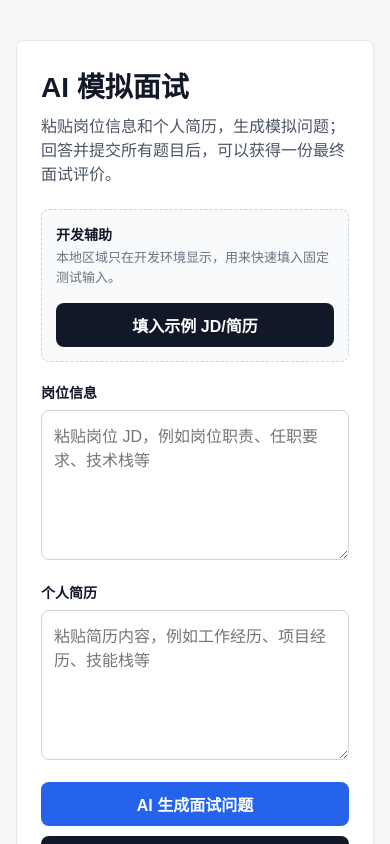
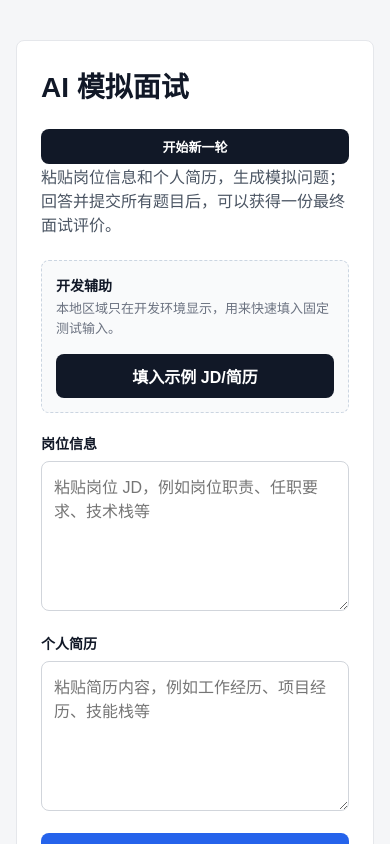
Before and after one commit to Clark-Zhou/AI-Interviewer, a Next.js app: page / in a window 390 px wide. Shown: the top 844 px of the page. Built offline with nearby package versions, Linux system fonts and the light colour scheme.

Commit message:
实现快捷清空内容、开启下一轮的功能

```diff
--- a/app/globals.css
+++ b/app/globals.css
@@ -55,6 +55,13 @@ h1 {
 h2 {
   margin: 0 0 16px;
   font-size: 20px;
+}
+
+.panel-heading {
+  align-items: flex-start;
+  display: flex;
+  gap: 16px;
+  justify-content: space-between;
 }
 
 .subtitle {
@@ -510,6 +517,10 @@ button:disabled {
     flex-direction: column;
   }
 
+  .panel-heading {
+    flex-direction: column;
+  }
+
   .button-row button {
     width: 100%;
   }
--- a/components/InterviewSimulator.js
+++ b/components/InterviewSimulator.js
@@ -15,7 +15,7 @@
  */
 'use client';
 
-import { useEffect, useState } from 'react';
+import { useEffect, useRef, useState } from 'react';
 import { evaluateInterview, generateInterviewQuestions } from '../lib/client/interviewApi';
 import {
   createInterviewSessionId,
@@ -124,6 +124,7 @@ function formatGenerationSource(generationSource) {
 
 // 前端主组件：负责收集输入、生成问题、提交回答，并展示最终评价。
 export default function InterviewSimulator() {
+  const actionVersionRef = useRef(0);
   const [jobInfo, setJobInfo] = useState('');
   const [resume, setResume] = useState('');
   const [questions, setQuestions] = useState([]);
@@ -200,6 +201,46 @@ export default function InterviewSimulator() {
   const selectedHistorySourceLabel = formatGenerationSource(
     selectedHistorySession?.generationSource
   );
+
+  const hasCurrentInterviewContent =
+    Boolean(jobInfo.trim()) ||
+    Boolean(resume.trim()) ||
+    questions.length > 0 ||
+    Object.values(answers).some((answerText) => Boolean(answerText)) ||
+    Object.values(submittedAnswers).some((answerText) => Boolean(answerText)) ||
+    Object.values(answerErrors).some((errorText) => Boolean(errorText)) ||
+    Boolean(evaluation) ||
+    Boolean(error) ||
+    Boolean(evaluationError) ||
+    Boolean(historySaveMessage) ||
+    isLoading ||
+    isEvaluating;
+
+  // 清空当前面试状态，但保留 localStorage 历史记录和当前历史列表展示。
+  const handleResetInterview = () => {
+    if (
+      hasCurrentInterviewContent &&
+      !window.confirm('确定开始新一轮吗？当前页面中的输入、回答和评价会被清空，历史记录不会删除。')
+    ) {
+      return;
+    }
+
+    actionVersionRef.current += 1;
+    setJobInfo('');
+    setResume('');
+    setQuestions([]);
+    setAnswers({});
+    setSubmittedAnswers({});
+    setAnswerErrors({});
+    setEvaluation(null);
+    setIsLoading(false);
+    setIsEvaluating(false);
+    setError('');
+    setEvaluationError('');
+    setHistorySaveStatus('');
+    setHistorySaveMessage('');
+    setQuestionGenerationSource('');
+  };
 
   // 按问题下标保存用户回答，提交整场评价时会使用这些回答。
   const handleAnswerChange = (questionIndex, answerText) => {
@@ -319,6 +360,9 @@ export default function InterviewSimulator() {
 
   // 点击按钮时先做前端校验，再调用 client API 获取问题数组。
   const handleGenerateQuestions = async () => {
+    const actionVersion = actionVersionRef.current + 1;
+    actionVersionRef.current = actionVersion;
+
     if (!jobInfo.trim() || !resume.trim()) {
       setError('请先填写岗位信息和个人简历。');
       setQuestions([]);
@@ -347,12 +391,23 @@ export default function InterviewSimulator() {
 
     try {
       const generatedQuestions = await generateInterviewQuestions({ jobInfo, resume });
+
+      if (actionVersion !== actionVersionRef.current) {
+        return;
+      }
+
       setQuestions(generatedQuestions);
       setQuestionGenerationSource('ai');
     } catch (error) {
+      if (actionVersion !== actionVersionRef.current) {
+        return;
+      }
+
       setError(error.message);
     } finally {
-      setIsLoading(false);
+      if (actionVersion === actionVersionRef.current) {
+        setIsLoading(false);
+      }
     }
   };
 
@@ -386,6 +441,9 @@ export default function InterviewSimulator() {
 
   // 所有题目提交后，调用最终评价 API 生成整体报告和逐题反馈。
   const handleEvaluateInterview = async () => {
+    const actionVersion = actionVersionRef.current + 1;
+    actionVersionRef.current = actionVersion;
+
     if (!isReadyForEvaluation) {
       setEvaluationError('请先提交所有题目的回答。');
       return;
@@ -403,11 +461,22 @@ export default function InterviewSimulator() {
         resume,
         questionAnswers: submittedQuestionAnswers,
       });
+
+      if (actionVersion !== actionVersionRef.current) {
+        return;
+      }
+
       handleEvaluationGenerated(generatedEvaluation, 'ai');
     } catch (error) {
+      if (actionVersion !== actionVersionRef.current) {
+        return;
+      }
+
       setEvaluationError(error.message);
     } finally {
-      setIsEvaluating(false);
+      if (actionVersion === actionVersionRef.current) {
+        setIsEvaluating(false);
+      }
     }
   };
 
@@ -431,7 +500,16 @@ export default function InterviewSimulator() {
     <main className="page">
       {/* 输入区：收集岗位信息和个人简历。 */}
       <section className="panel">
-        <h1>AI 模拟面试</h1>
+        <div className="panel-heading">
+          <h1>AI 模拟面试</h1>
+          <button
+            type="button"
+            className="secondary-button compact-button"
+            onClick={handleResetInterview}
+          >
+            开始新一轮
+          </button>
+        </div>
         <p className="subtitle">
           粘贴岗位信息和个人简历，生成模拟问题；回答并提交所有题目后，可以获得一份最终面试评价。
         </p>
```
Also changed, not shown: 4 other files (tests, documents, lock files or other folders).
